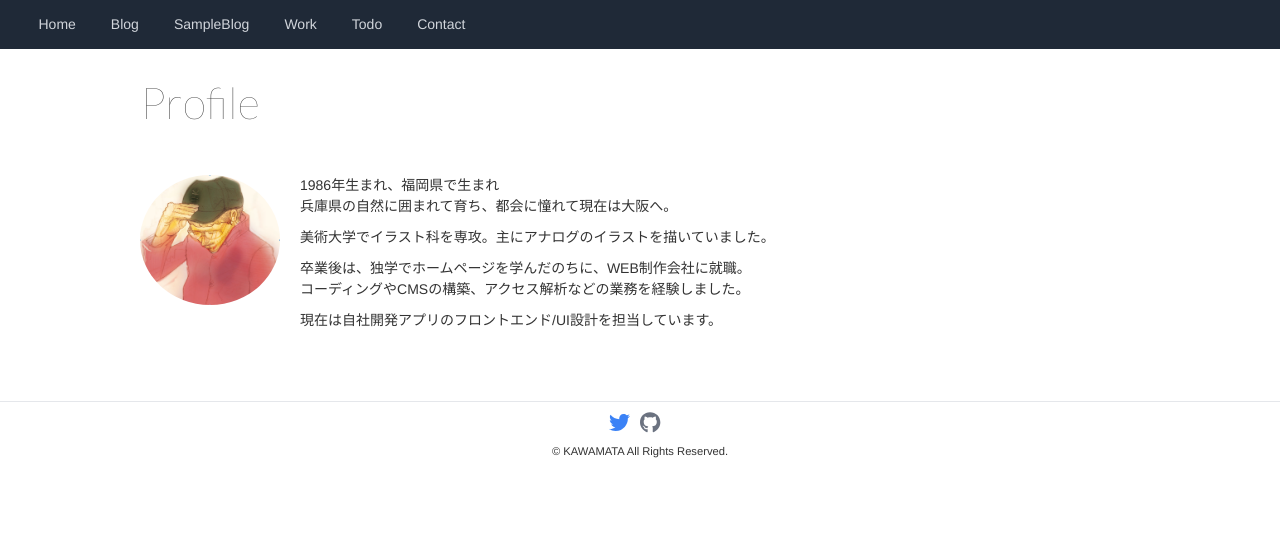
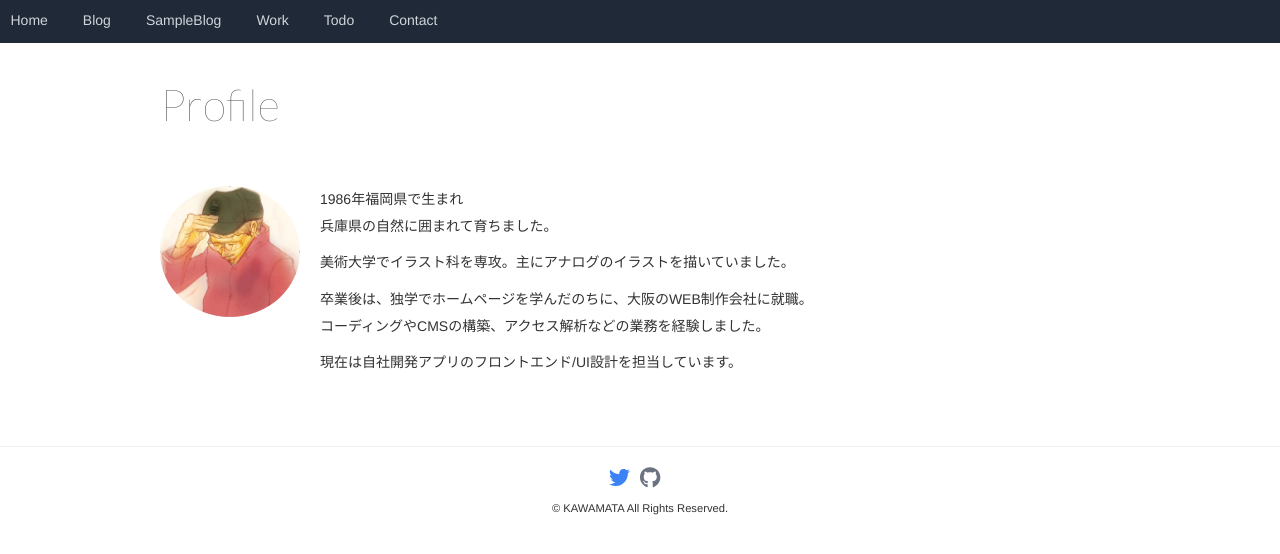
Before and after one commit to mogura7777/Portfolio, a Next.js app: page / in a window 1280 px wide. Shown: the top 554 px of the page. Built offline with nearby package versions, Linux system fonts and the light colour scheme; some icons are missing.

Commit message:
SP版レイアウト調整

```diff
--- a/src/components/Layout.js
+++ b/src/components/Layout.js
@@ -11,8 +11,8 @@ export default function Layout({ children, title = "HP by Nextjs" }) {
         <title>{title}</title>
       </Head>
       <header>
-        <nav className="bg-gray-800 w-screen">
-          <div className="flex items-center pl-8 h-14">
+        <nav className="bg-gray-800 w-screen nav">
+          <div className="nav__body">
             <div className="flex space-x-4">
               <Link
                 href="/"
@@ -58,9 +58,8 @@ export default function Layout({ children, title = "HP by Nextjs" }) {
         </nav>
       </header>
       <main className="body__box">{children}</main>
-      <footer className="">
-        <div className="w-full h-12 flex justify-center items-center border-t">
-          <div>
+      <footer className="footer">
+        <div className="footer__sns">
           <a
             href="https://twitter.com/pa_man07"
             target="_blank"
@@ -76,24 +75,6 @@ export default function Layout({ children, title = "HP by Nextjs" }) {
               <path d="M459.37 151.716c.325 4.548.325 9.097.325 13.645 0 138.72-105.583 298.558-298.558 298.558-59.452 0-114.68-17.219-161.137-47.106 8.447.974 16.568 1.299 25.34 1.299 49.055 0 94.213-16.568 130.274-44.832-46.132-.975-84.792-31.188-98.112-72.772 6.498.974 12.995 1.624 19.818 1.624 9.421 0 18.843-1.3 27.614-3.573-48.081-9.747-84.143-51.98-84.143-102.985v-1.299c13.969 7.797 30.214 12.67 47.431 13.319-28.264-18.843-46.781-51.005-46.781-87.391 0-19.492 5.197-37.36 14.294-52.954 51.655 63.675 129.3 105.258 216.365 109.807-1.624-7.797-2.599-15.918-2.599-24.04 0-57.828 46.782-104.934 104.934-104.934 30.213 0 57.502 12.67 76.67 33.137 23.715-4.548 46.456-13.32 66.599-25.34-7.798 24.366-24.366 44.833-46.132 57.827 21.117-2.273 41.584-8.122 60.426-16.243-14.292 20.791-32.161 39.308-52.628 54.253z"></path>
             </svg>
           </a>
-          </div>
-          {/* <div>
-            <a
-              href="https://nerdcave.com/tailwind-cheat-sheet"
-              target="_blank"
-              rel="noopener noreferrer"
-            >
-              <svg
-                className="w-6 h-6 mr-3 text-blue-700"
-                fill="currentColor"
-                viewBox="0 0 24 24"
-                xmlns="http://www.w3.org/2000/svg"
-              >
-                <path d="M22.675 0h-21.35c-.732 0-1.325.593-1.325 1.325v21.351c0 .731.593 1.324 1.325 1.324h11.495v-9.294h-3.128v-3.622h3.128v-2.671c0-3.1 1.893-4.788 4.659-4.788 1.325 0 2.463.099 2.795.143v3.24l-1.918.001c-1.504 0-1.795.715-1.795 1.763v2.313h3.587l-.467 3.622h-3.12v9.293h6.116c.73 0 1.323-.593 1.323-1.325v-21.35c0-.732-.593-1.325-1.325-1.325z" />
-              </svg>
-            </a>
-          </div> */}
-          <div>
           <a
             href="https://github.com/mogura7777"
             target="_blank"
@@ -109,7 +90,6 @@ export default function Layout({ children, title = "HP by Nextjs" }) {
             </svg>
           </a>
         </div>
-        </div>
         <small className="flex justify-center items-center">
           © KAWAMATA All Rights Reserved.
         </small>
--- a/src/pages/blog.js
+++ b/src/pages/blog.js
@@ -4,12 +4,17 @@ import Link from "next/link";
 import { client } from "../libs/client";
 
 export default function Blog({ blog }) {
+  console.log("🚀 ~ file: blog.js:17 ~ Blog ~ blog", blog);
+
   return (
     <Layout title="Blog">
       <ul>
         {blog.map((blog) => (
-          <li key={blog.id}>
-            <Link href={`/blog/${blog.id}`}>{blog.title}</Link>
+          <li className="Blog__box" key={blog.id}>
+            <Link className="Blog__link" href={`/blog/${blog.id}`}>
+              <div className="Blog__data">{blog.publishedAt}:</div>
+              <div className="Blog__ttl">{blog.title}</div>
+            </Link>
           </li>
         ))}
       </ul>
--- a/src/pages/blog/[id].js
+++ b/src/pages/blog/[id].js
@@ -14,7 +14,7 @@ export default function BlogId({ blog }) {
           __html: `${blog.body}`,
         }}
       />
-      <Link href="/blog-page">
+      <Link href="/blog">
         <div className="flex cursor-pointer mt-12">
           <svg
             className="w-6 h-6 mr-3"
--- a/src/pages/index.tsx
+++ b/src/pages/index.tsx
@@ -16,15 +16,15 @@ const Home: NextPage = () => {
         </div>
         <div>
           <p className="txt">
-            1986年生まれ、福岡県で生まれ
+            1986年福岡県で生まれ
             <br />
-            兵庫県の自然に囲まれて育ち、都会に憧れて現在は大阪へ。
+            兵庫県の自然に囲まれて育ちました。
           </p>
           <p className="txt">
             美術大学でイラスト科を専攻。主にアナログのイラストを描いていました。
           </p>
           <p className="txt">
-            卒業後は、独学でホームページを学んだのちに、WEB制作会社に就職。
+            卒業後は、独学でホームページを学んだのちに、大阪のWEB制作会社に就職。
             <br />
             コーディングやCMSの構築、アクセス解析などの業務を経験しました。
           </p>
--- a/src/pages/posts/[id].js
+++ b/src/pages/posts/[id].js
@@ -17,7 +17,7 @@ export default function Post({ post }) {
       </p>
       <p className="mb-8 text-xl font-bold">{post.title}</p>
       <p className="px-10">{post.body}</p>
-      <Link href="/blog-page">
+      <Link href="/blog">
         <div className="flex cursor-pointer mt-12">
           <svg
             className="w-6 h-6 mr-3"
--- a/src/styles/globals.scss
+++ b/src/styles/globals.scss
@@ -1,4 +1,7 @@
 /** @format */
+@tailwind base;
+@tailwind components;
+@tailwind utilities;
 
 html,
 body {
@@ -31,10 +34,6 @@ a {
   }
 }
 
-@tailwind base;
-@tailwind components;
-@tailwind utilities;
-
 .ttl {
   font-family: "Lato", sans-serif;
   font-weight: 100;
@@ -50,9 +49,9 @@ a {
   margin: 0 0 10px;
 }
 .body__box {
-  width: 1000px;
+  max-width: 1000px;
   margin: 0 auto;
-  padding: 20px 0;
+  padding: 20px 20px;
 }
 .Home__box {
   margin: 0 0 40px;
@@ -66,9 +65,36 @@ a {
   }
 }
 .no_page {
-  padding: 140px 40px;
+  padding: 140px 0;
   text-align: center;
 }
 .header__btn {
   margin: 0 20px 0 auto;
 }
+.Blog__box {
+  border-bottom: 1px solid #eee;
+  padding: 20px 0;
+  &:last-child {
+    border: none;
+  }
+  .Blog__link {
+    display: flex;
+  }
+  .Blog__data {
+    margin: 0 10px 0 0;
+  }
+}
+
+.nav__body {
+  display: flex;
+}
+.footer {
+  border-top: 1px solid #eee;
+  padding: 20px 10px;
+  .footer__sns {
+    display: flex;
+    justify-content: center;
+    // align-items: center;
+    margin: 0 0 10px;
+  }
+}
```
Lines whose indentation alone changed are shown as unchanged.
